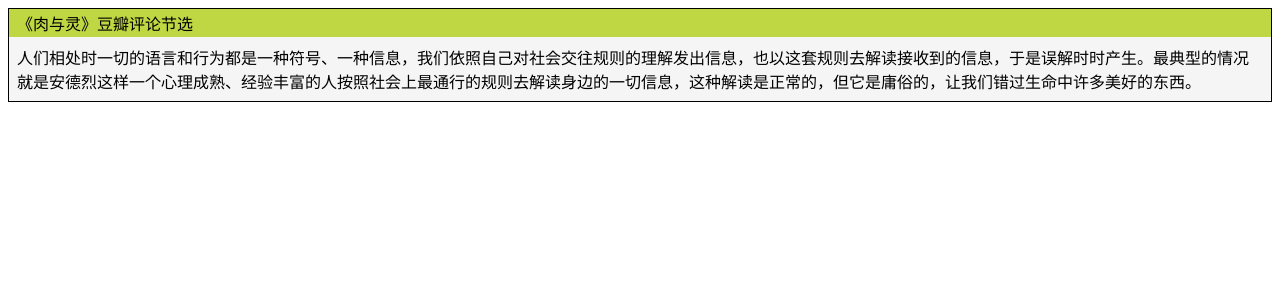
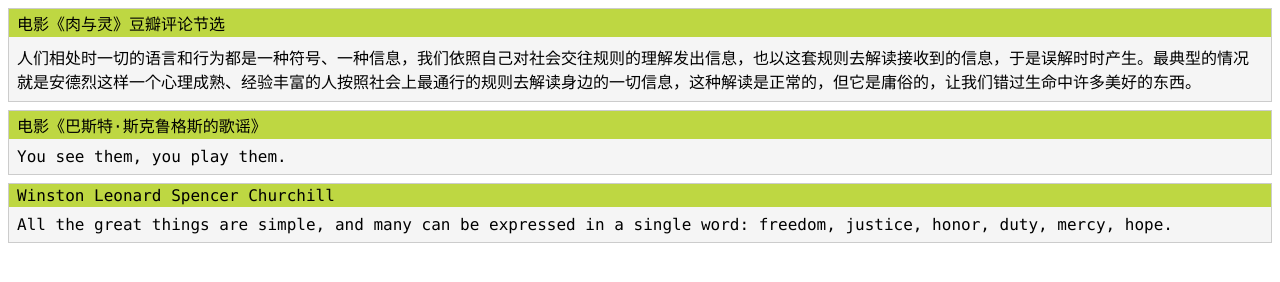
Before and after one commit to Guiwei/Guiwei.github.io, a plain HTML site: page thoughts.html in a window 1280 px wide. Drawn offline with Linux system fonts and the light colour scheme.

Commit message:
add 2 thougths

```diff
--- a/css/mystyle.css
+++ b/css/mystyle.css
@@ -7,8 +7,8 @@ pre {
 }
 .item {
   padding: 0;
-  margin: 0;
-  border: 1px solid black;
+  margin: 0 0 8px 0;
+  border: 1px solid #ccc;
 }
 .itemTitle {
   padding: 2px 2px 2px 8px;
--- a/thoughts.html
+++ b/thoughts.html
@@ -6,8 +6,14 @@
 <meta name="viewport" content="width=device-width, initial-scale=1"/>
 <link rel="stylesheet" type="text/css" href="css/mystyle.css" />
 </head>
-<body><div class="item"><pre class="itemTitle">《肉与灵》豆瓣评论节选</pre><pre class="itemText">
+<body><div class="item"><pre class="itemTitle">电影《肉与灵》豆瓣评论节选</pre><pre class="itemText">
 人们相处时一切的语言和行为都是一种符号、一种信息，我们依照自己对社会交往规则的理解发出信息，也以这套规则去解读接收到的信息，于是误解时时产生。最典型的情况就是安德烈这样一个心理成熟、经验丰富的人按照社会上最通行的规则去解读身边的一切信息，这种解读是正常的，但它是庸俗的，让我们错过生命中许多美好的东西。
+</pre></div>
+<div class="item"><pre class="itemTitle">电影《巴斯特·斯克鲁格斯的歌谣》</pre><pre class="itemText">
+You see them, you play them.
+</pre></div>
+<div class="item"><pre class="itemTitle">Winston Leonard Spencer Churchill</pre><pre class="itemText">
+All the great things are simple, and many can be expressed in a single word: freedom, justice, honor, duty, mercy, hope.
 </pre></div>
 </body>
 </html>
```
